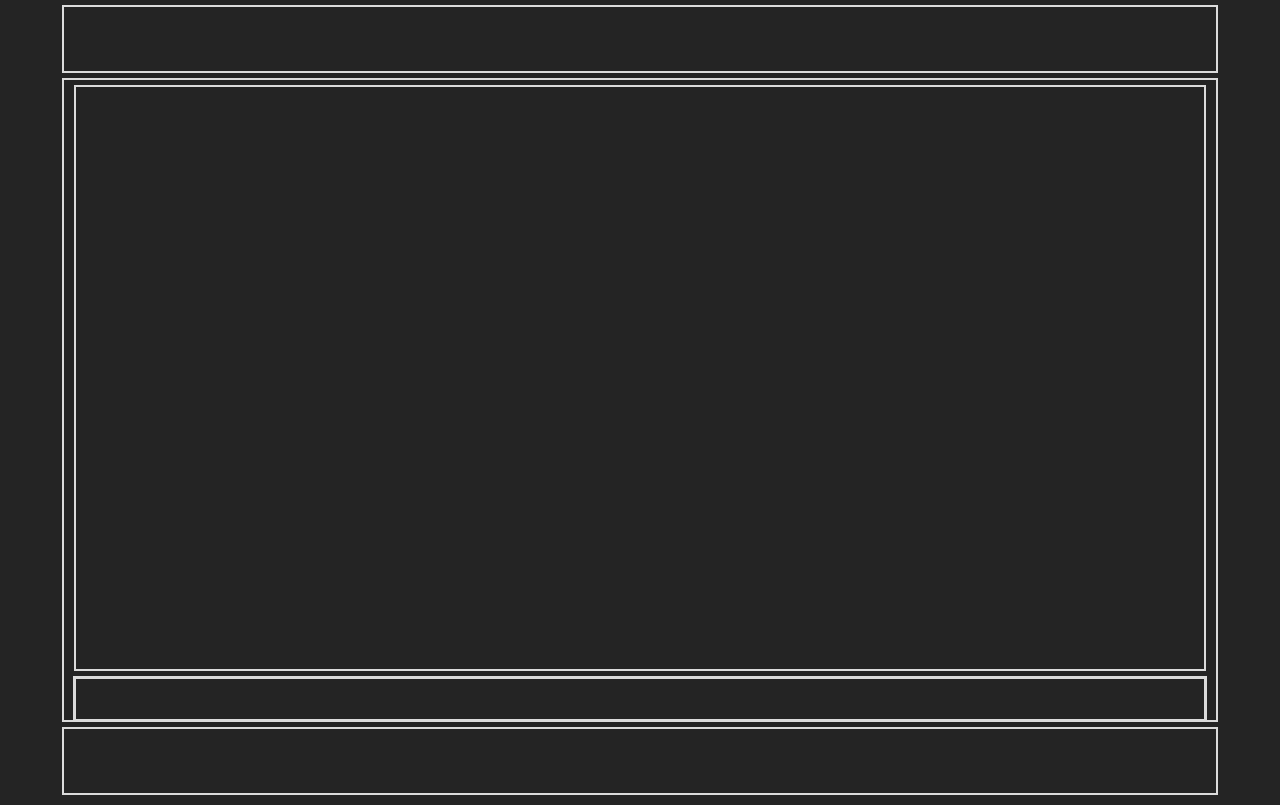
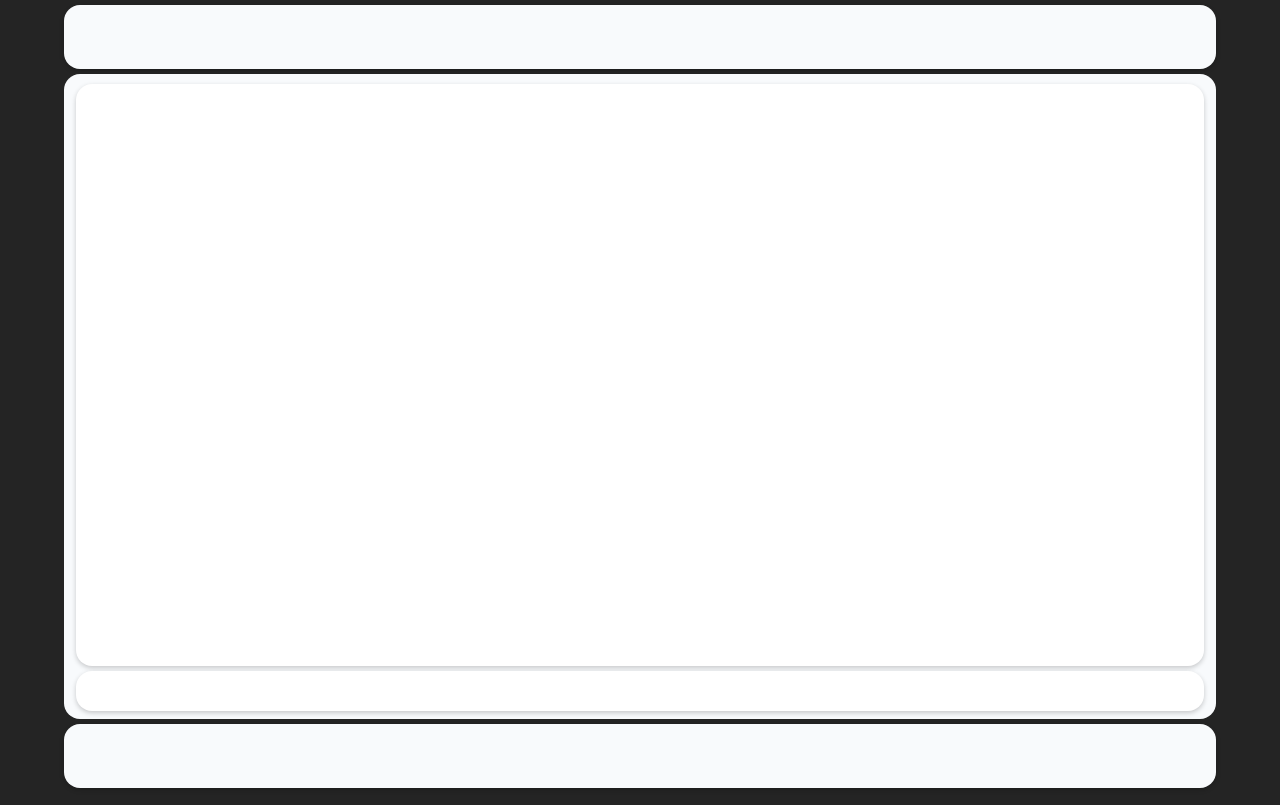
Before and after one commit to Hack-Weekly/grey-unicorn-chat-app, a React (Vite) app: page / in a window 1280 px wide. Built offline with nearby package versions, Linux system fonts and the light colour scheme.

Commit message:
basic styling to main components

```diff
--- a/src/scss/_globalVariables.scss
+++ b/src/scss/_globalVariables.scss
@@ -7,3 +7,7 @@ $_color-background: #242424;
 $_color-highlight: #DBDBDB;
 
 $_border-width--default: 2px;
+
+$_border-radius: 1rem;
+$_box-shadow: 0 2px 5px hsla(0, 0%, 0%, .2);
+$_background-containers: #F8FAFC;
--- a/src/scss/appContainer.scss
+++ b/src/scss/appContainer.scss
@@ -1,9 +1,13 @@
 @import "./_globalVariables.scss";
 
 .app-container {
-	border: $_color-highlight $_border-width--default solid;
+	// border: $_color-highlight $_border-width--default solid;
+	border-radius: $_border-radius;
 
 	margin: auto auto;
 	width: 90%;
 	height: 80%;
+
+	background-color: $_background-containers;
+	padding-top: 5px;
 }
--- a/src/scss/chatHistory.scss
+++ b/src/scss/chatHistory.scss
@@ -1,8 +1,12 @@
 .chat-history {
 	// Reccomended: Remove border on this item, it'll look cleaner
-	border: $_color-highlight $_border-width--default solid;
+	// border: $_color-highlight $_border-width--default solid;
+	border-radius: $_border-radius;
 
 	margin: 5px auto;
 	width: 98%;
 	height: 91%;
+
+	background-color: white;
+	box-shadow: $_box-shadow
 }
--- a/src/scss/footer.scss
+++ b/src/scss/footer.scss
@@ -1,7 +1,12 @@
 .footer {
 
 	margin: 5px auto 0px auto;
-	border: $_color-highlight $_border-width--default solid;
+	// border: $_color-highlight $_border-width--default solid;
+	border-radius: $_border-radius;
+
 	height: 8%;
 	width: 90%;
+
+	background-color: $_background-containers;
+	box-shadow: $_box-shadow
 }
--- a/src/scss/header.scss
+++ b/src/scss/header.scss
@@ -3,7 +3,10 @@
 	width: 100%;
 
 	margin: 5px auto;
-	border: $_color-highlight $_border-width--default solid;
+	// border: $_color-highlight $_border-width--default solid;
+	border-radius: $_border-radius;
+	;
 	width: 90%;
-
+	background-color: $_background-containers;
+	box-shadow: $_box-shadow
 }
--- a/src/scss/submissionBox.scss
+++ b/src/scss/submissionBox.scss
@@ -1,6 +1,6 @@
 .submission-box {
-	border: 3px $_color-highlight solid;
-
+	// border: 3px $_color-highlight solid;
+	border-radius: $_border-radius;
 	height: 40px;
 	// padding: 15px;
 	margin: 5px auto;
@@ -15,5 +15,6 @@
 	// // suggested width
 	// 	width: 80%;
 	// }
-
+	background-color: white;
+	box-shadow: $_box-shadow
 }
```
